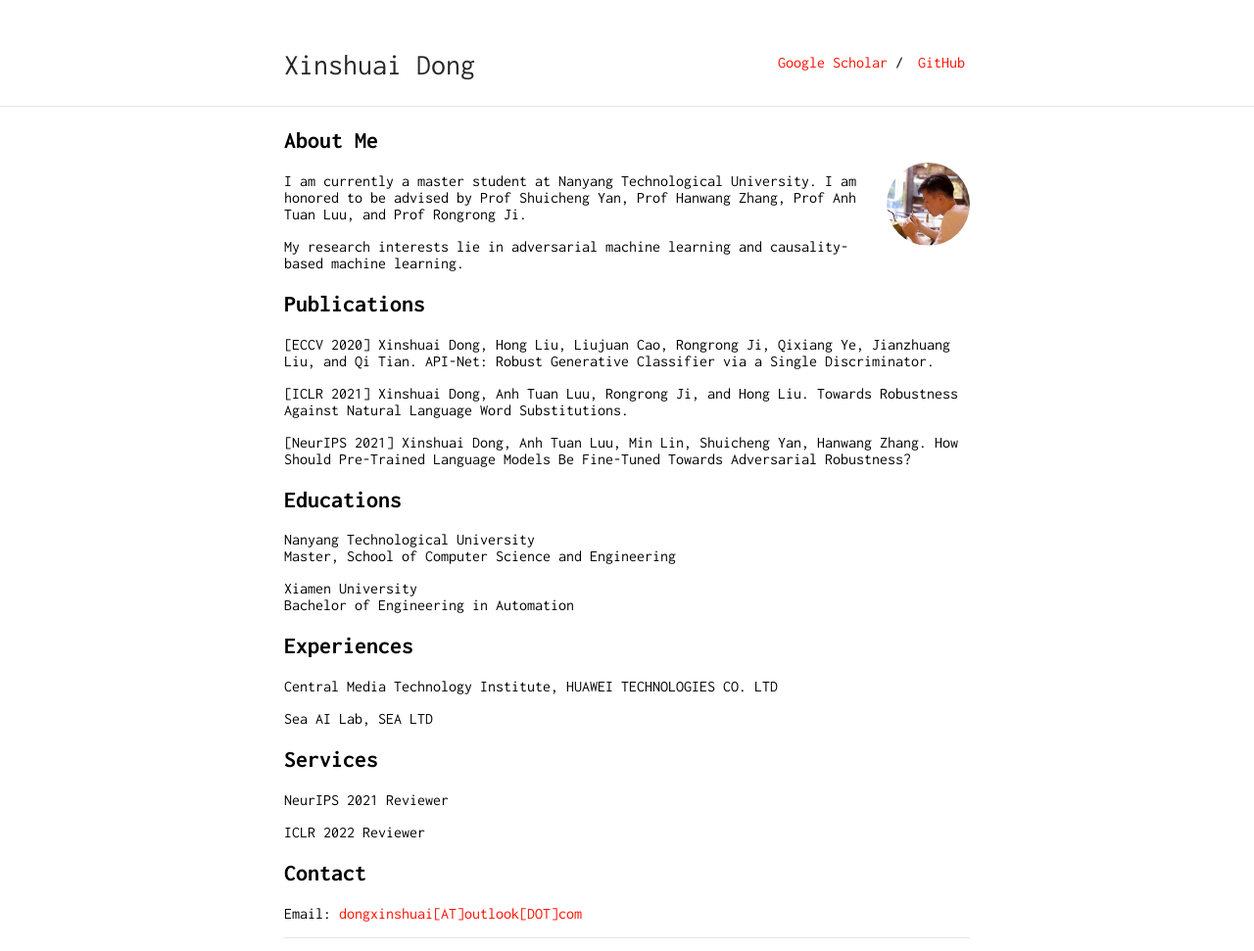
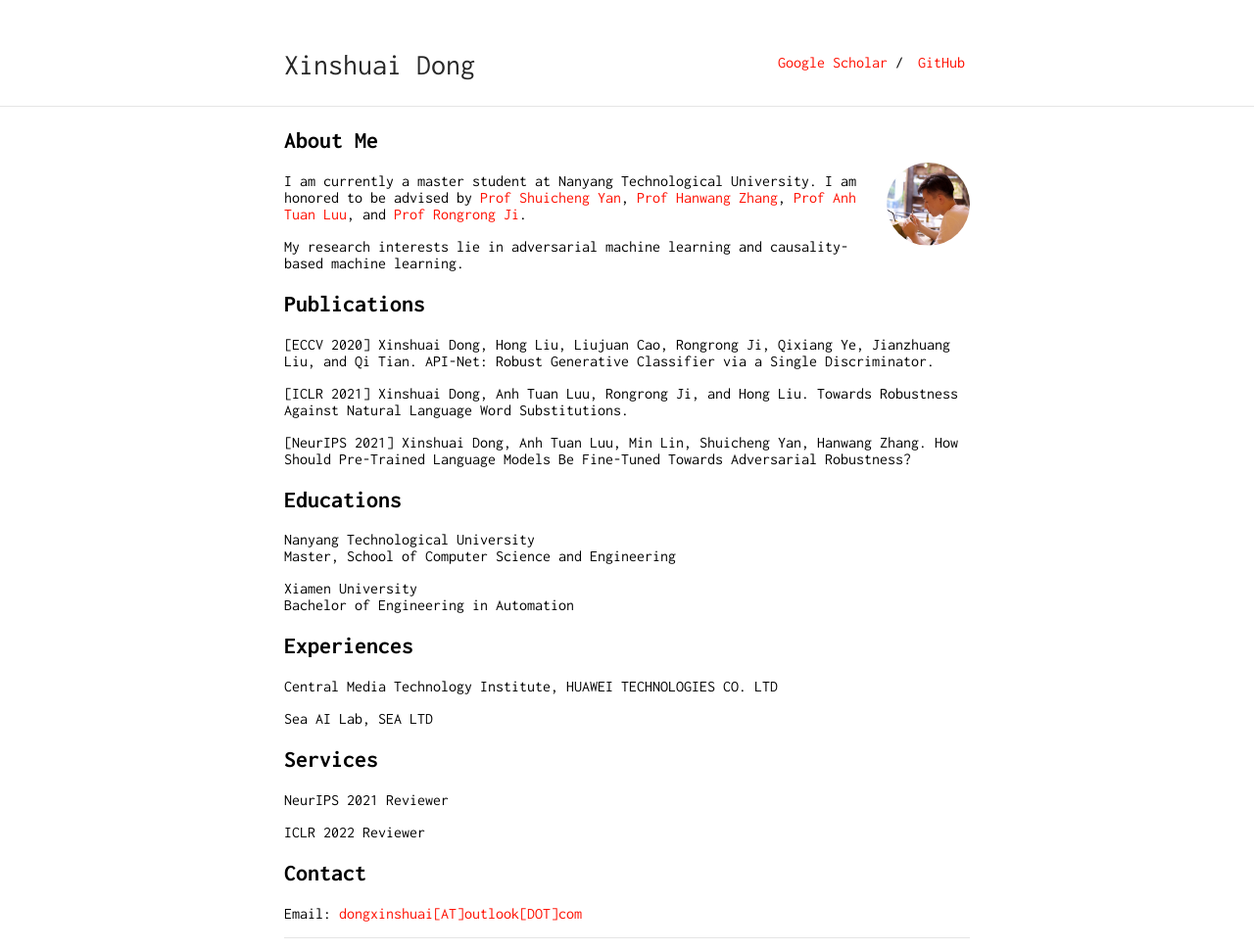
Before and after one commit to dongxinshuai/dongxinshuai.github.io, a Jekyll site: the page built from index.md, in a window 1280 px wide, cut to the strip 0-971 px from the top of the page. Shown: the whole strip at 98% size. Built offline with Jekyll 4.4.1, drawn with Linux system fonts in a browser that asks for light colours; our own code applies the rules of GitHub Pages for plain Markdown files; part of the change alters nothing that is shown.

```diff
--- a/index.md
+++ b/index.md
@@ -7,7 +7,7 @@ layout: default
 <img class="profile-picture" src="me.jpg">
 
 I am currently a master student at Nanyang Technological University.
-I am  honored to be advised by Prof Shuicheng Yan, Prof Hanwang Zhang, Prof Anh Tuan Luu, and Prof Rongrong Ji.
+I am  honored to be advised by [Prof Shuicheng Yan](https://scholar.google.com.hk/citations?user=DNuiPHwAAAAJ&hl=zh-CN), [Prof Hanwang Zhang](https://personal.ntu.edu.sg/hanwangzhang/), [Prof Anh Tuan Luu](https://tuanluu.github.io/), and [Prof Rongrong Ji](https://scholar.google.com/citations?user=lRSD7PQAAAAJ&hl=zh-CN).
 
 My research interests lie in adversarial machine learning and causality-based machine learning.
 
```
